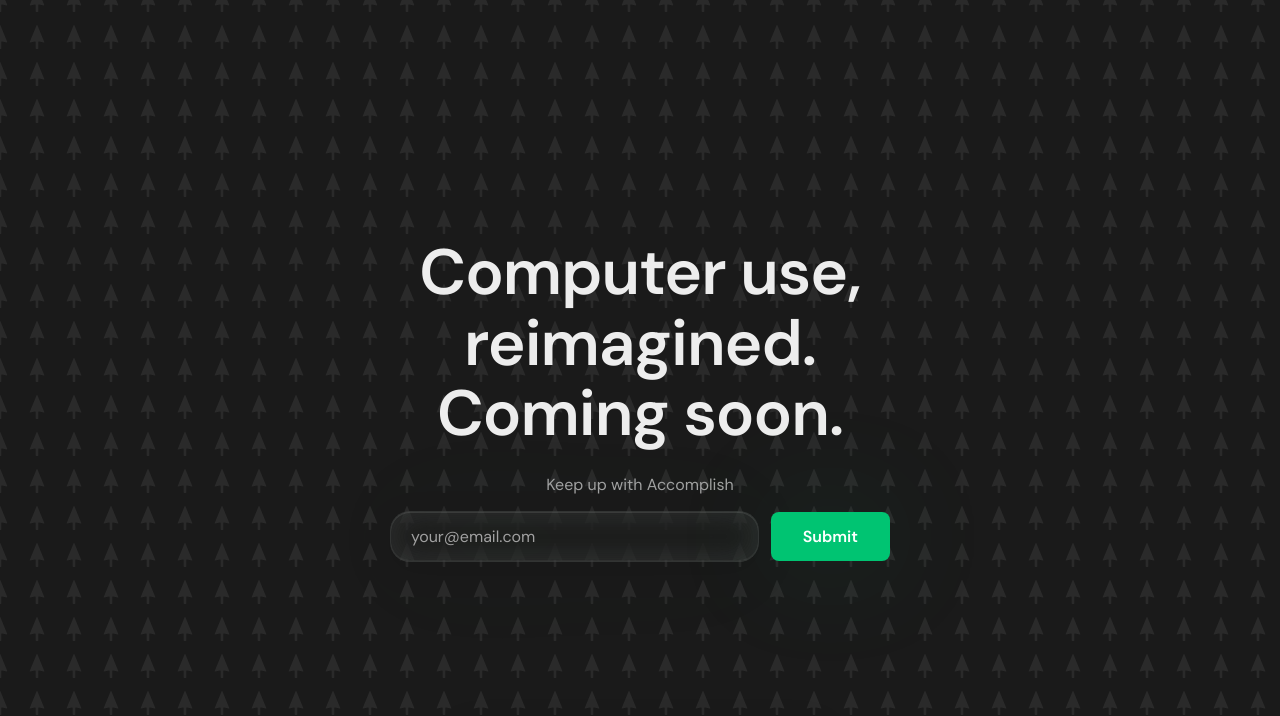
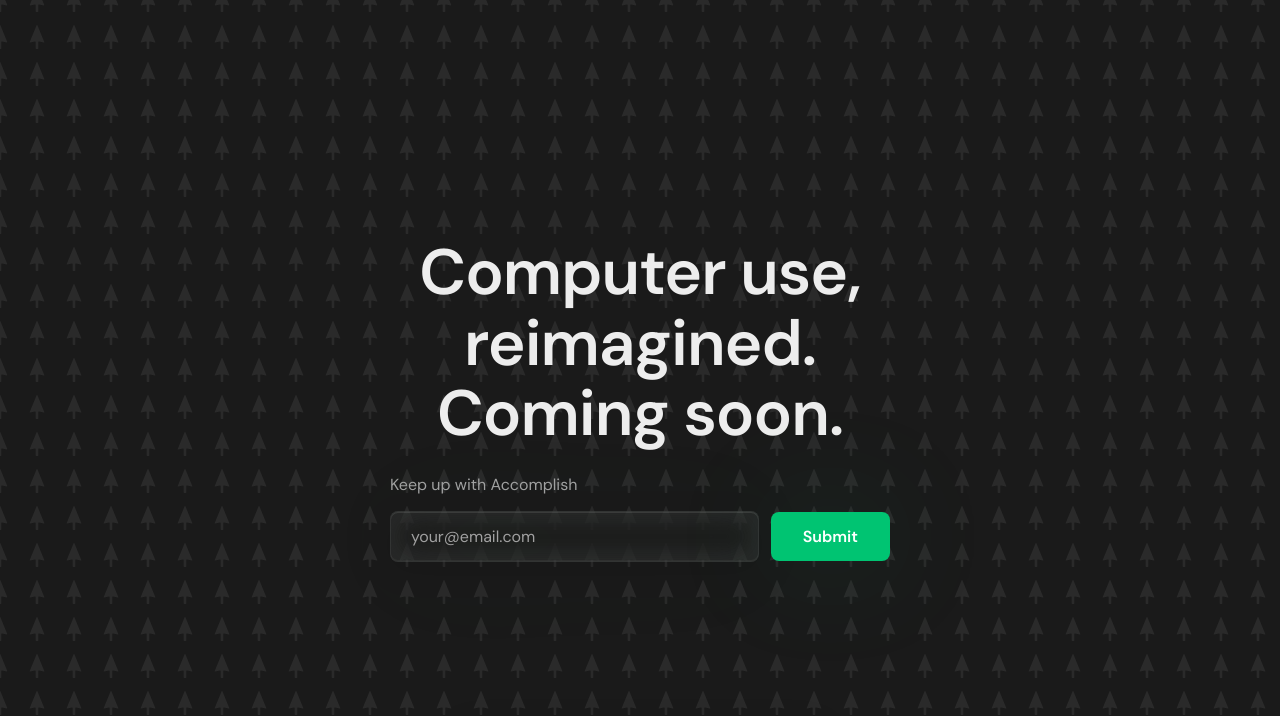
Before and after one commit to tamirpomerantz/accomplish-landing-page, a plain HTML site: page index.html in a window 1280 px wide. Shown: the top 716 px of the page. Drawn offline with Linux system fonts and the light colour scheme.

Commit message:
Updated email signup styles: centered layout, adjusted margins, and modified border radius for input fields.

```diff
--- a/styles.css
+++ b/styles.css
@@ -58,12 +58,17 @@ body {
 
 .email-signup {
     margin-top: 1.5rem;
+    max-width: 500px;
+    margin-left: auto;
+    margin-right: auto;
 }
 
 .signup-hint {
     font-size: 1rem;
     color: #A1A1A1;
     margin-bottom: 1rem;
+    text-align: left;
+    padding: 0;
 }
 
 .signup-form {
@@ -72,8 +77,7 @@ body {
     justify-content: center;
     align-items: center;
     flex-wrap: wrap;
-    max-width: 500px;
-    margin: 0 auto;
+    width: 100%;
 }
 
 .email-input {
@@ -86,7 +90,7 @@ body {
     backdrop-filter: blur(20px);
     -webkit-backdrop-filter: blur(20px);
     border: 1px solid rgba(255, 255, 255, 0.1);
-    border-radius: 20px;
+    border-radius: 8px;
     color: #EDEDED;
     outline: none;
     transition: all 0.2s;
@@ -271,6 +275,10 @@ filter: drop-shadow(0px 0px 54px rgba(0, 196, 114, 0.1));
         padding: 1.5rem;
     }
 
+    .signup-hint {
+        padding-left: 4px;
+    }
+
     .signup-form {
         flex-direction: column;
         width: 100%;
```
